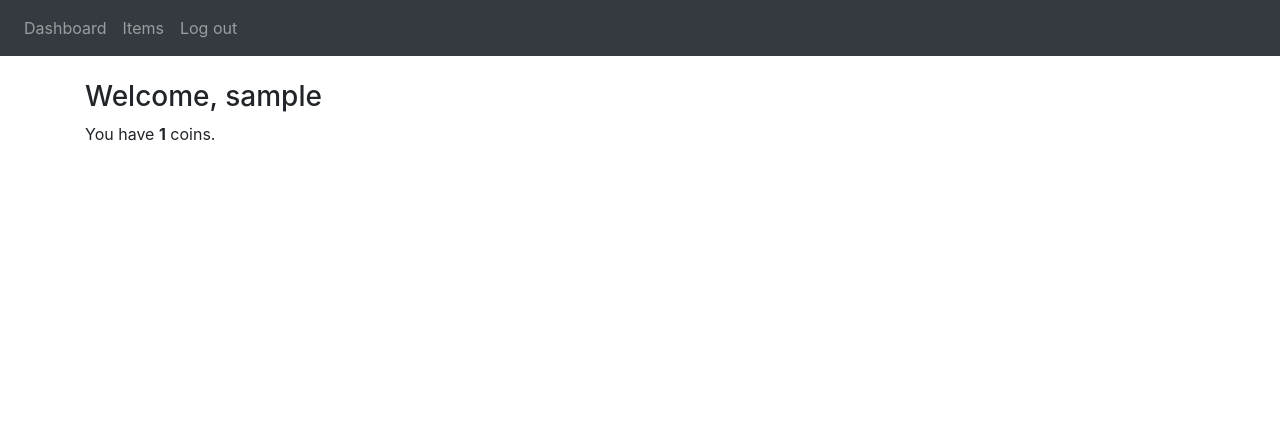
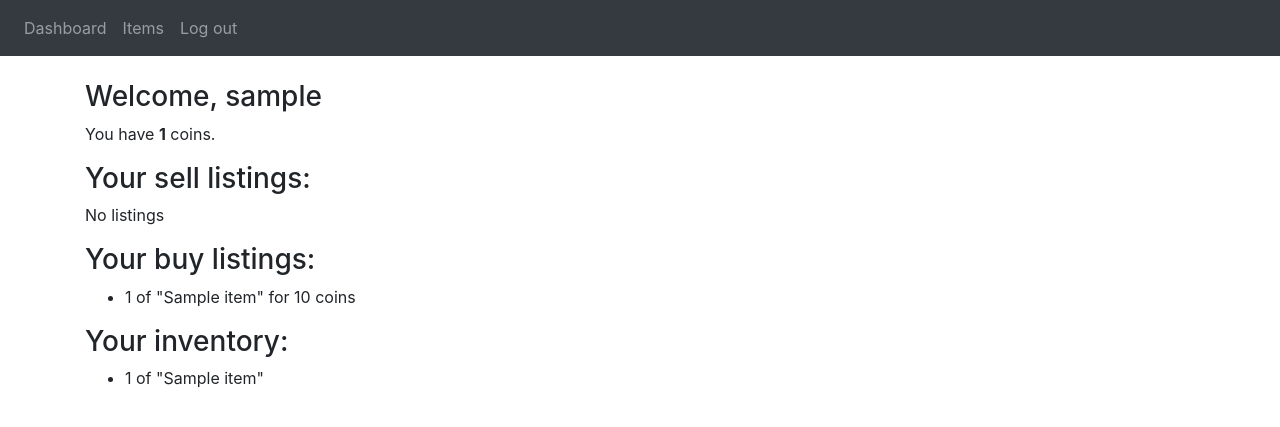
Before and after one commit to michalo2882/auction-house, a Django app: page / in a window 1280 px wide. Shown: the top 427 px of the page. Run offline with Django 3.2, Linux system fonts and the light colour scheme; a user stored in the database is signed in; tables that the repository leaves empty hold one stand-in row (values such as "Sample post"); some libraries are stand-ins or nearby versions.

Commit message:
add user listings and items to dashboard

```diff
--- a/app/templates/app/dashboard.html
+++ b/app/templates/app/dashboard.html
@@ -3,4 +3,37 @@
 {% block content %}
     <h3>Welcome, {{ user }}</h3>
     <p>You have <strong>{{ wallet.coins }}</strong> coins.</p>
+
+    <h3>Your sell listings:</h3>
+    {% if sell_listings %}
+        <ul>
+            {% for listing in sell_listings %}
+                <li>{{ listing.description }}</li>
+            {% endfor %}
+        </ul>
+    {% else %}
+        <p>No listings</p>
+    {% endif %}
+
+    <h3>Your buy listings:</h3>
+    {% if buy_listings %}
+        <ul>
+            {% for listing in buy_listings %}
+                <li>{{ listing.description }}</li>
+            {% endfor %}
+        </ul>
+    {% else %}
+        <p>No listings</p>
+    {% endif %}
+
+        <h3>Your inventory:</h3>
+    {% if inventory_items %}
+        <ul>
+            {% for inventory_item in inventory_items %}
+                <li>{{ inventory_item.description }}</li>
+            {% endfor %}
+        </ul>
+    {% else %}
+        <p>No items</p>
+    {% endif %}
 {% endblock %}
--- a/app/views.py
+++ b/app/views.py
@@ -2,7 +2,7 @@ from django.contrib.auth.decorators import login_required
 from django.shortcuts import render
 from django.views import generic
 
-from app.models import Wallet, Item
+from app.models import Wallet, Item, Listing, InventoryItem
 
 
 class ItemsView(generic.ListView):
@@ -12,6 +12,12 @@ class ItemsView(generic.ListView):
 
 @login_required
 def dashboard(request):
+    sell_listings = Listing.objects.filter(submitter=request.user, direction=Listing.Direction.SELL).order_by('-pk')
+    buy_listings = Listing.objects.filter(submitter=request.user, direction=Listing.Direction.BUY).order_by('-pk')
+    inventory_items = InventoryItem.objects.filter(user=request.user)
     return render(request, 'app/dashboard.html', {
-        'wallet': Wallet.get_users_wallet(request.user)
+        'wallet': Wallet.get_users_wallet(request.user),
+        'sell_listings': sell_listings,
+        'buy_listings': buy_listings,
+        'inventory_items': inventory_items,
     })
```
Also changed, not shown: app/tests.py (+30 -1 lines).
